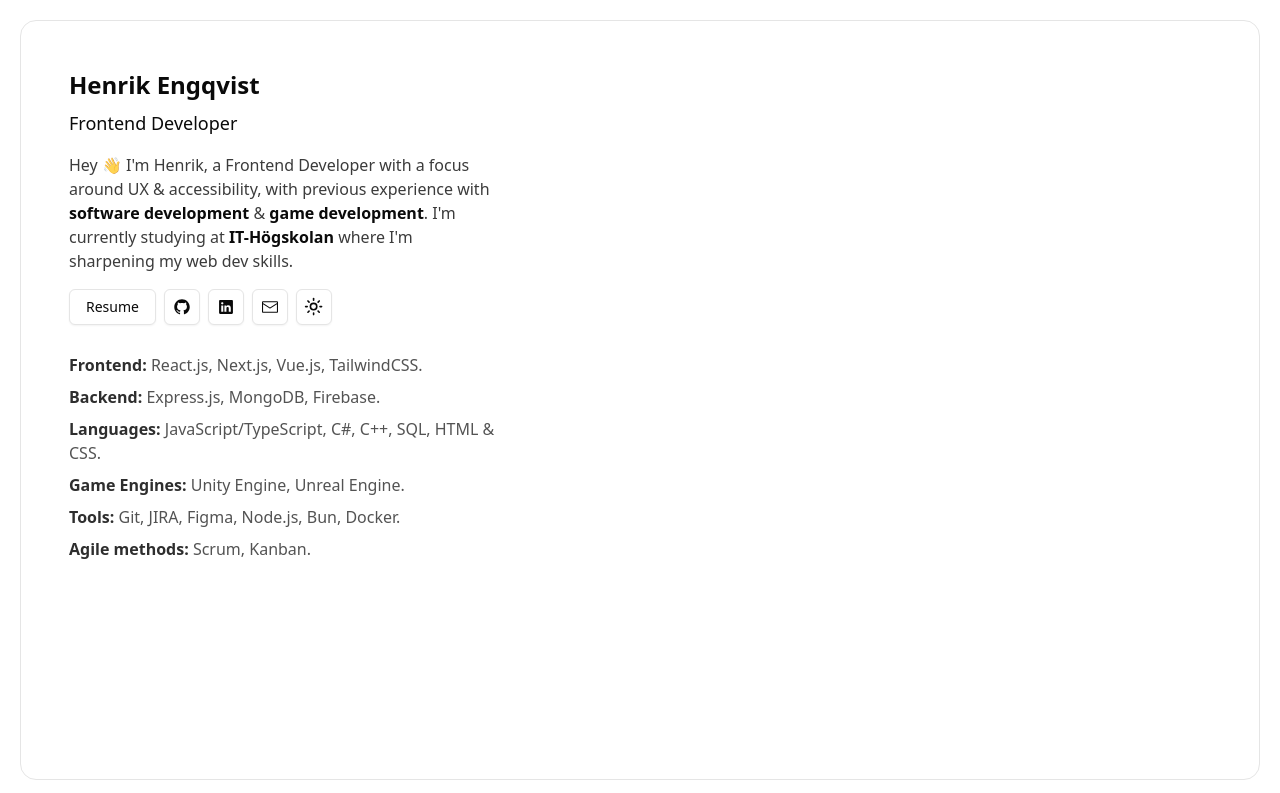
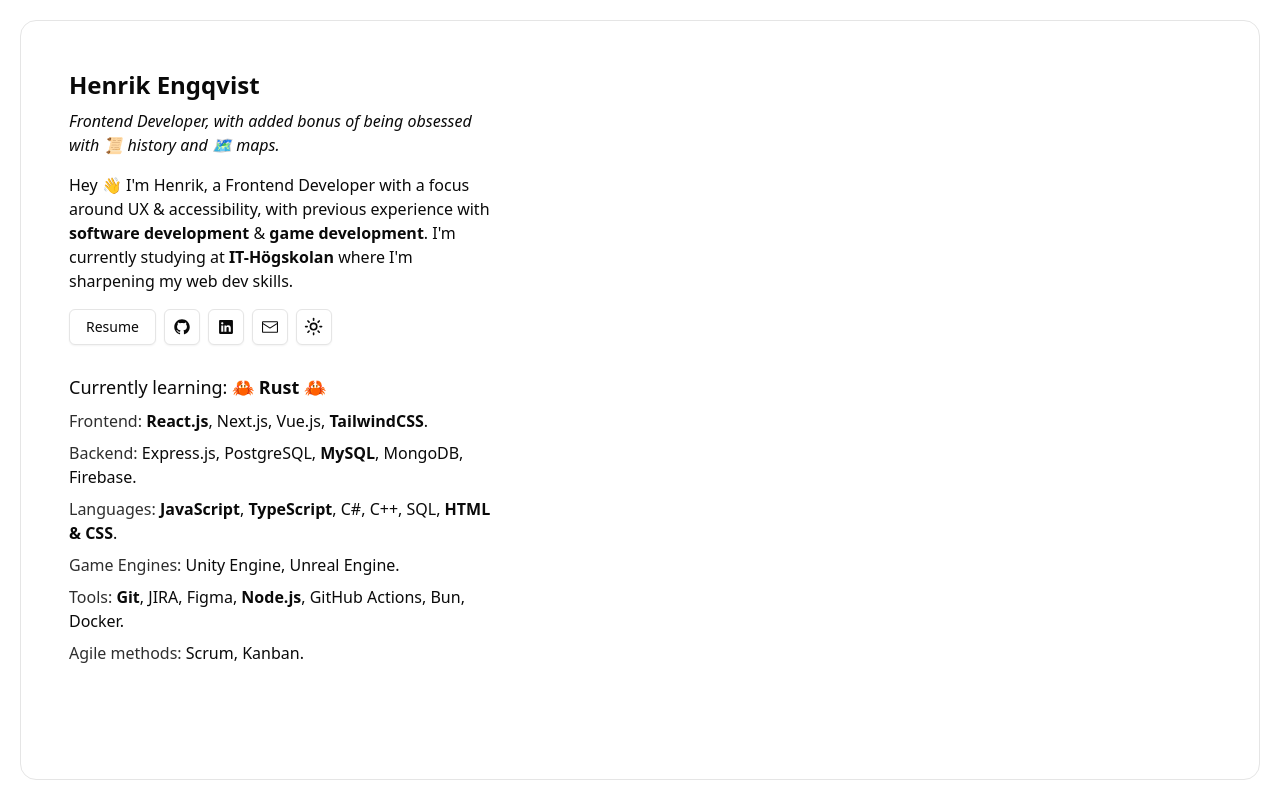
Before and after one commit to hydrarguru/personal-portfolio, a React (Vite) app: page / in a window 1280 px wide. Shown: the top 793 px of the page. Built offline with nearby package versions, Linux system fonts and the light colour scheme.

Commit message:
personal bio text style tweaks.

```diff
--- a/src/App.tsx
+++ b/src/App.tsx
@@ -16,8 +16,8 @@ function App() {
             <div className="flex items-center justify-between">
               <h1 className="text-2xl font-bold">Henrik Engqvist</h1>
             </div>
-            <h3 className="mt-2 text-lg">Frontend Developer</h3>
-            <p className="my-4 max-w-2xl text-foreground/80">
+            <h3 className="mt-2 text-base italic">Frontend Developer, with added bonus of being obsessed with 📜 history and 🗺️ maps.</h3>
+            <p className="my-4 max-w-2xl text-foreground/100">
               Hey 👋 I'm Henrik, a Frontend Developer with a focus around UX &
               accessibility, with previous experience with{" "}
               <span className="font-semibold text-foreground">
@@ -48,40 +48,41 @@ function App() {
               </LinkToolTip>
               <ToggleThemeButton />
             </div>
-            <div className="text-md my-7 hidden max-w-2xl flex-col space-y-2 rounded text-foreground/70 md:flex">
+            <div className="text-md my-7 hidden max-w-2xl flex-col space-y-2 rounded text-foreground/100 md:flex">
+              <h2 className="text-lg">Currently learning: <span className="font-semibold">{`🦀 Rust 🦀`}</span></h2>
               <p>
-                <span className="font-semibold text-primary/90">
+                <span className="text-primary/90">
                   Frontend:{" "}
                 </span>
-                React.js, Next.js, Vue.js, TailwindCSS.
+                <span className="font-semibold">React.js</span>, Next.js, Vue.js, <span className="font-semibold">TailwindCSS</span>.
               </p>
 
               <p>
-                <span className="font-semibold text-primary/90">Backend: </span>
-                Express.js, MongoDB, Firebase.
+                <span className="text-primary/90">Backend: </span>
+                Express.js, PostgreSQL, <span className="font-semibold">MySQL</span>, MongoDB, Firebase.
               </p>
 
               <p>
-                <span className="font-semibold text-primary/90">
+                <span className="text-primary/90">
                   Languages:{" "}
                 </span>
-                JavaScript/TypeScript, C#, C++, SQL, HTML & CSS.
+                <span className="font-semibold">JavaScript</span>, <span className="font-semibold">TypeScript</span>, C#, C++, SQL, <span className="font-semibold">HTML & CSS</span>.
               </p>
 
               <p>
-                <span className="font-semibold text-primary/90">
+                <span className="text-primary/90">
                   Game Engines:{" "}
                 </span>
                 Unity Engine, Unreal Engine.
               </p>
 
               <p>
-                <span className="font-semibold text-primary/90">Tools: </span>
-                Git, JIRA, Figma, Node.js, Bun, Docker.
+                <span className="text-primary/90">Tools: </span>
+                <span className="font-semibold">Git</span>, JIRA, Figma, <span className="font-semibold">Node.js</span>, GitHub Actions, Bun, Docker.
               </p>
 
               <p>
-                <span className="font-semibold text-primary/90">
+                <span className="text-primary/90">
                   Agile methods:{" "}
                 </span>
                 Scrum, Kanban.
```
